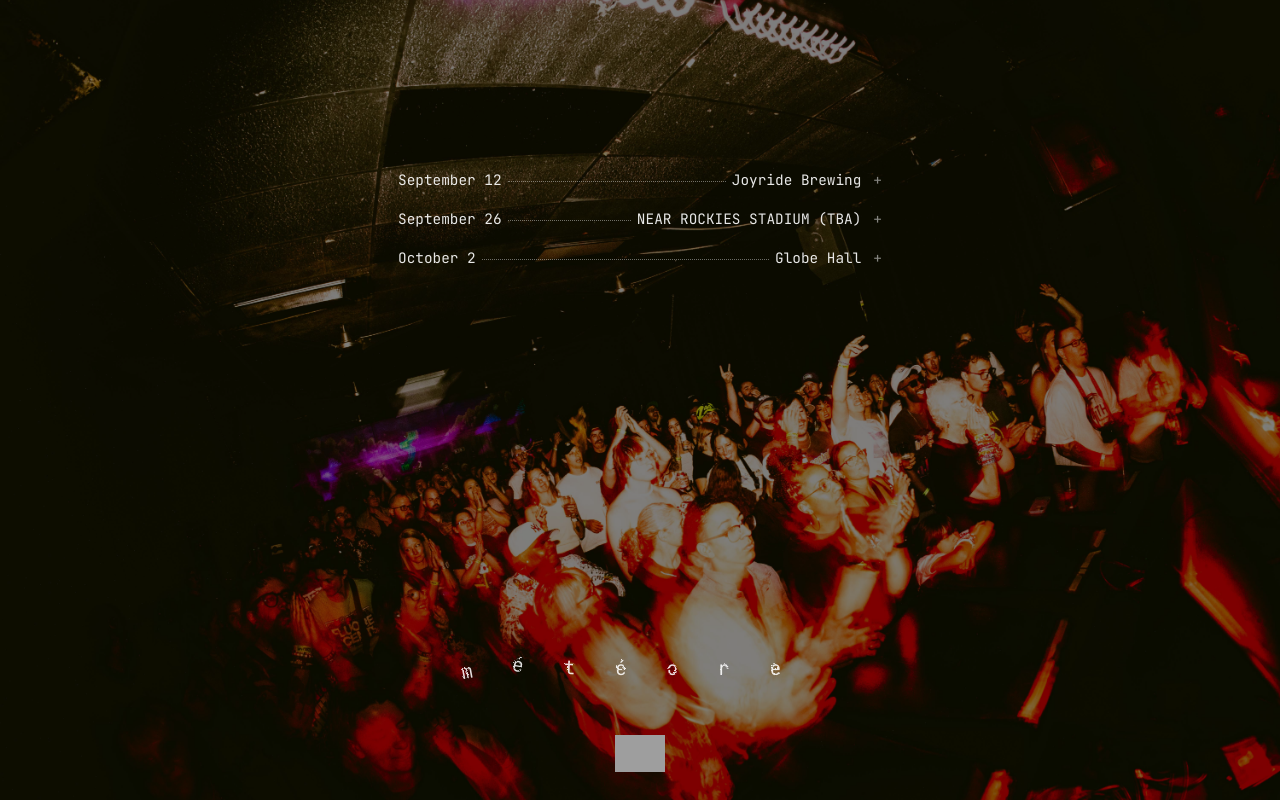
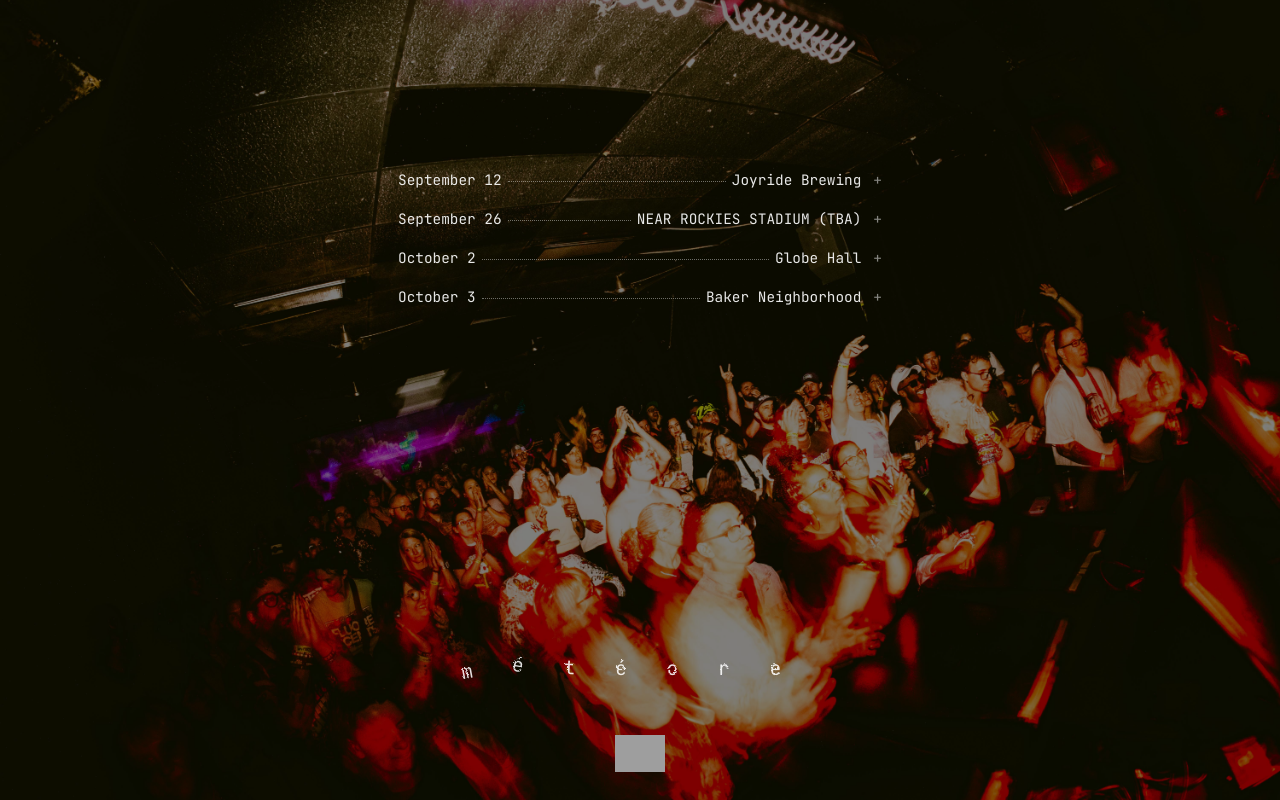
Before and after one commit to monstaro/meteore, a React (Vite) app: page /live in a window 1280 px wide. Built offline with nearby package versions, Linux system fonts and the light colour scheme; grey boxes are pictures that could not be loaded.

Commit message:
Porchfest

```diff
--- a/src/pages/Live.jsx
+++ b/src/pages/Live.jsx
@@ -25,6 +25,21 @@ const shows = [
     city: "Denver, CO",
     time: "7:00 PM",
     detail: "ALBUM RELEASE SHOW ☄️",
+  },
+  {
+    date: "October 3",
+    venue: "Baker Neighborhood",
+    city: "Denver, CO",
+    time: "TBA",
+    detail: (
+      <a
+        href="https://www.eventbrite.com/e/denver-colorado-2024-10-03-tickets-798187646717"
+        target="_blank"
+        rel="noreferrer"
+      >
+        [ Denver Porchfest ]
+      </a>
+    ),
   },
 ];
 
```
